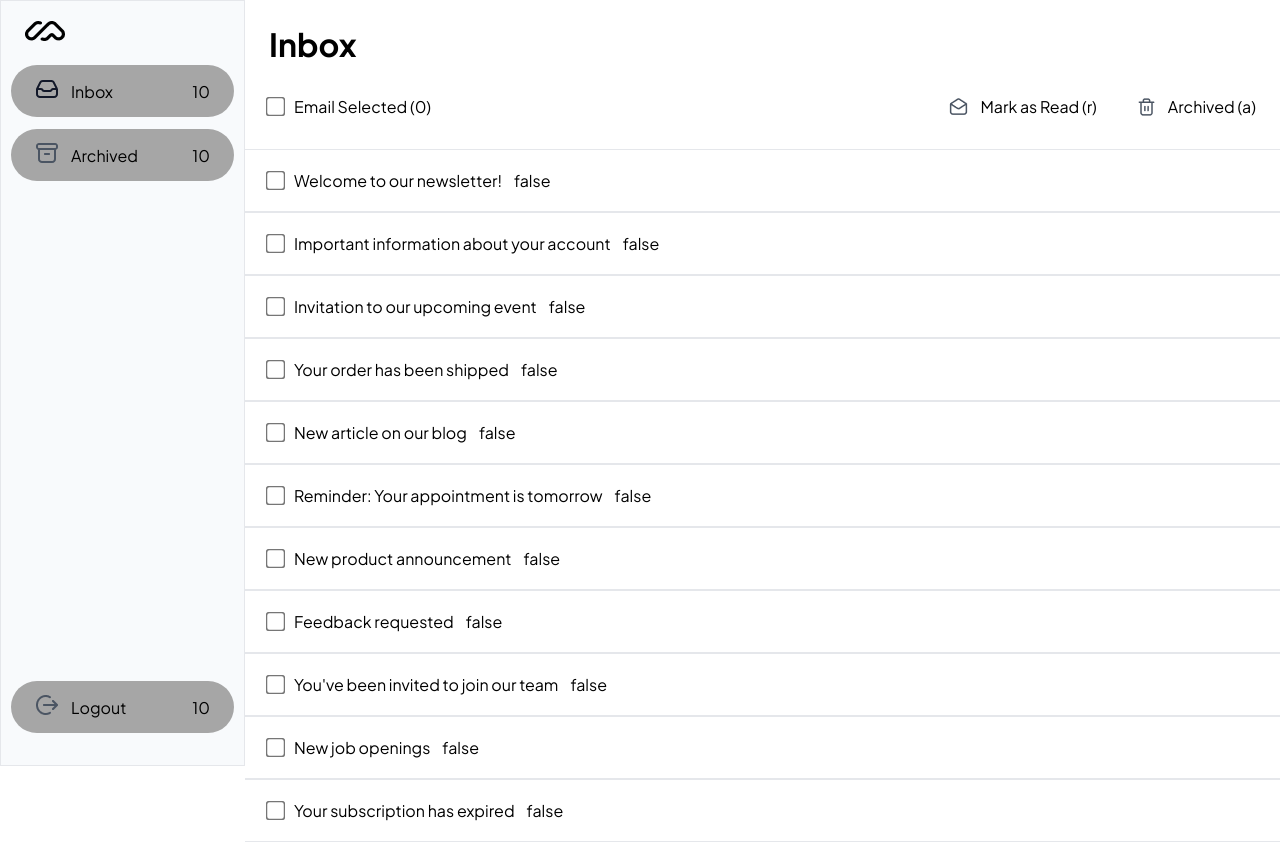
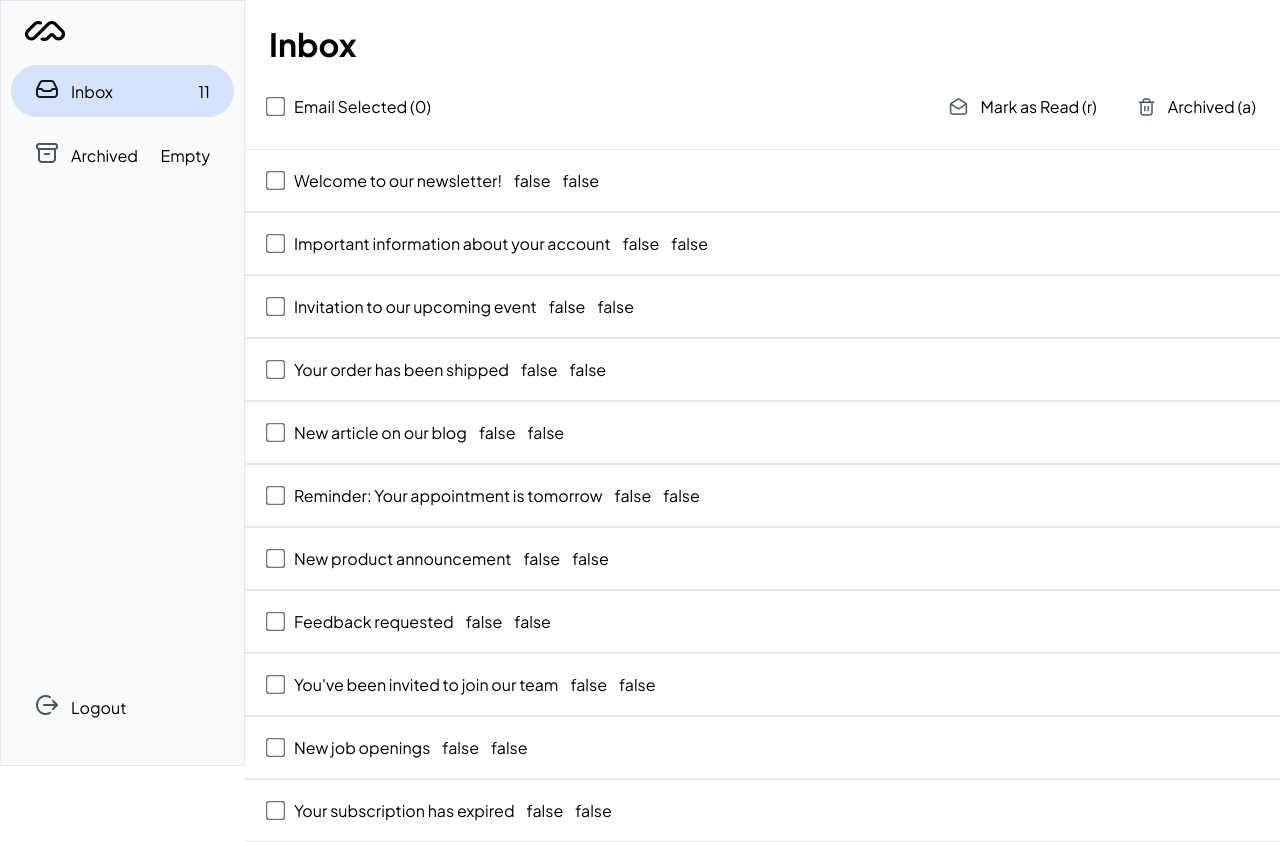
Before and after one commit to MarwanBz/email-inbox-clone, a Nuxt app: page / in a window 1280 px wide. Built offline with nearby package versions, Linux system fonts and the light colour scheme.

Commit message:
feat: finish archive email

```diff
--- a/assets/styles/global.css
+++ b/assets/styles/global.css
@@ -13,7 +13,7 @@
 @font-face {
   font-family: "PlusJakartaSans";
   src: local("PlusJakartaSans"),
-    url('/public/fonts/PlusJakartaSans-VariableFont_wght.ttf') format("truetype");
+    url('/assets/fonts/PlusJakartaSans-VariableFont_wght.ttf') format("truetype");
 }
 
 html {
@@ -21,6 +21,7 @@ html {
   font-weight: light;
 }
 
-input[type="checkbox"] {
-  border-color: red;
+
+.active-page {
+  background-color: #d6e2fb;
 }
--- a/components/Email.vue
+++ b/components/Email.vue
@@ -3,6 +3,9 @@ import { ref } from "vue";
 import { useEmailStore } from "~/store/store";
 const emailStore = useEmailStore();
 const checkboxRef = ref(null);
+const props =  defineProps({
+  email: Object,
+})
 
 function toggleEmailSelection(email) {
   // Toggle email.selected.
@@ -17,7 +20,6 @@ function toggleEmailSelection(email) {
   }
 }
 
-console.log(emailStore.emails);
 </script>
 
 <template>
@@ -27,7 +29,6 @@ console.log(emailStore.emails);
       v-else
       :class="{ 'is-read': email.isRead }"
       class="email"
-      v-for="email in emailStore.emails"
       :key="email.id"
       @click="toggleEmailSelection(email)"
     >
@@ -39,8 +40,9 @@ console.log(emailStore.emails);
         @click.stop
         @change="toggleEmailSelection(email)"
       />
-      <p>{{ email.title }}</p>
+      <p >{{ email.title }}</p>
       <p>{{ email.isSelected }}</p>
+      <p>{{ email.isArchived }}</p>
     </li>
   </div>
 </template>
--- a/components/EmailList.vue
+++ b/components/EmailList.vue
@@ -3,27 +3,43 @@ import { storeToRefs } from "pinia";
 import { useEmailStore } from "~/store/store";
 const emailStore = useEmailStore();
 
-// const emailStore = toRaw(useEmailStore())
-// const {emails} = useEmailStore()
-// const {emails} = storeToRefs(useEmailStore())
-// console.log(emailStore.emails);
-// const obj = emailStore.emails
+emailStore.getEmails();
 
-// const log = console.log("parent clicked")
-
-// const receiver = ()=>{
-//   console.log()
-// }
-function receiver(param) {
-  console.log("mmm", param);
-}
-emailStore.getEmails();
+const props = defineProps(['emails']);
+// const props = defineProps({
+//   isArchived: Boolean,
+// });
+// const towArray = computed(()=> {
+//   combinedEmails()
+// })
+console.log();
 </script>
 
 <template>
   <div>
-    <Email @click="emailStore.showEmailModal = !emailStore.showEmailModal" />
+    <Email
+      :key="email.id"
+      v-for="email in emails"
+      :email="email"
+      :isRead="email.isRead"
+      @click="emailStore.showEmailModal = !emailStore.showEmailModal"
+    />
     <div v-if="emailStore.showEmailModal"><EmailModal /></div>
+
+    <!-- Display archived emails -->
+
+    <div v-if="emailStore.archived">
+      <Email
+        v-for="archivedEmail in emailStore.archivedEmails"
+        :email="archivedEmail"
+        :isRead="archivedEmail.isRead"
+
+        @click="emailStore.showEmailModal = !emailStore.showEmailModal"
+      />
+      <div v-if="emailStore.showEmailModal"><EmailModal /></div>
+
+    </div>
+
   </div>
 </template>
 
--- a/components/Inbox.vue
+++ b/components/EmailManage.vue
@@ -3,27 +3,14 @@ import { storeToRefs } from "pinia";
 import "../assets/styles/global.css"
 import { useEmailStore } from "~/store/store";
 const emailStore = useEmailStore();
-// const emailRefs = storeToRefs(useEmailStore());
+const route =useRoute()
 const plural = "s";
-// const { selectedEmails } = useEmailStore();
-// const markRead = () => {
-//   console.log("read");
-//   emailStore.selectedEmails.forEach((email) => {
-//     email.isRead = true;
 
-//   });
-// };
-// const toTrue = toRaw(selectedEmails.emails)
-//   console.log(toTrue.forEach((email)=>{
-//     email[0]
-//   }));
-
-const dd= console.log("kk");
 </script>
 
 <template>
   <div class="container">
-    <h1 class="title">Inbox</h1>
+    <h1 class="title">{{route.path === '/' ? 'Inbox' : 'Archived'}}</h1>
     <div class="modal-actions">
       <div class="email-selected">
         <input
@@ -50,11 +37,10 @@ const dd= console.log("kk");
         <img src="../assets/icons/mail-04.png" alt="" />
         <p  @click="emailStore.markRead()" class="action-txt">Mark as Read (r)</p>
         <img src="../assets/icons/trash-01.png" alt="" />
-        <p class="action-txt">Archived (a)</p>
+        <p @click="emailStore.archiveEmail()" class="action-txt">Archived (a)</p>
       </div>
     </div>
   </div>
-  <EmailList />
 </template>
 
 <style>
--- a/components/SideBar.vue
+++ b/components/SideBar.vue
@@ -1,8 +1,10 @@
 <script setup>
+import { useEmailStore } from "@/store/store";
 import { reactive, computed } from "vue";
+const emailStore = useEmailStore();
 const route = useRoute();
+// const index = route.path;
 const props = defineProps(["inbox"]);
-
 </script>
 
 <template>
@@ -13,27 +15,31 @@ const props = defineProps(["inbox"]);
     <aside>
       <ul>
         <div>
-          <li :class="{ isActive }">
+          <NuxtLink to="/">
+            <li :class="route.path === '/' ? 'active-page' : '' ">
               <div>
                 <i><img src="../assets/icons/inbox-01.png" alt="" /></i
-              ><NuxtLink to="/">{{ inbox }}</NuxtLink>
+                >{{ inbox }}
               </div>
-            <span>10</span>
+              <span>{{ emailStore.emails.length }}</span>
             </li>
-          <li>
+          </NuxtLink>
+          <NuxtLink to="/archived">
+            <li :class="route.path === '/' ? '' : 'active-page' " >
               <div>
-              <i><img src="../assets/icons/archive.png" alt="" /></i
-              ><NuxtLink to="/about">Archived</NuxtLink>
+                <i><img src="../assets/icons/archive.png" alt="" /></i>
+                Archived
               </div>
-            <span>10</span>
+              <span>{{ emailStore.archivedEmails == 0? "Empty" : emailStore.archivedEmails.length }}</span>
             </li>
+          </NuxtLink>
         </div>
         <li>
           <div>
             <i><img src="../assets/icons/log-out-04.png" alt="" /></i
             ><NuxtLink to="/">Logout</NuxtLink>
           </div>
-          <span>10</span>
+          <!-- <span>10</span> -->
         </li>
       </ul>
     </aside>
@@ -41,6 +47,9 @@ const props = defineProps(["inbox"]);
 </template>
 
 <style scoped>
+a {
+  color: #000;
+}
 .sidebar {
   background-color: #f8fafc;
   padding: 20px 0;
@@ -77,7 +86,7 @@ li {
   display: flex;
   width: 100%;
   padding: 12px 24px;
-  background-color: rgb(166, 166, 166);
+  /* background-color: rgb(166, 166, 166); */
   border-radius: 54px;
   justify-content: space-between;
   align-items: center;
--- a/data/data.json
+++ b/data/data.json
@@ -3,6 +3,7 @@
       "id": 1,
       "title": "Welcome to our newsletter!",
       "content": "Thank you for subscribing to our newsletter! We'll be sending you regular updates on news and events related to our company and industry. Stay tuned!",
+      "isArchived": false,
       "isRead": false,
       "isSelected": false
     },
@@ -11,6 +12,7 @@
       "title": "Important information about your account",
       "content": "We've noticed some unusual activity on your account. Please log in to your account and review your recent transactions to ensure that they are legitimate. If you suspect that your account has been compromised, please contact our customer support team immediately.",
       "isRead": false,
+      "isArchived": false,
       "isSelected": false
     },
     {
@@ -18,6 +20,7 @@
       "title": "Invitation to our upcoming event",
       "content": "You're invited to attend our upcoming product launch event on September 15th. This event will showcase our latest products and services, and provide you with an opportunity to network with other industry professionals. Please RSVP by September 1st to confirm your attendance.",
       "isRead": false,
+      "isArchived": false,
       "isSelected": false
     },
     {
@@ -25,6 +28,7 @@
       "title": "Your order has been shipped",
       "content": "We're happy to inform you that your order has been shipped and is on its way. You can track your order using the tracking number provided in your confirmation email. If you have any questions or concerns, please don't hesitate to contact our customer support team.",
       "isRead": false,
+      "isArchived": false,
       "isSelected": false
     },
     {
@@ -32,6 +36,7 @@
       "title": "New article on our blog",
       "content": "We've just published a new article on our blog discussing the latest trends and developments in our industry. Check it out and let us know what you think!",
       "isRead": false,
+      "isArchived": false,
       "isSelected": false
     },
     {
@@ -39,6 +44,7 @@
       "title": "Reminder: Your appointment is tomorrow",
       "content": "This is a friendly reminder that you have an appointment scheduled for tomorrow at our downtown office. Please arrive on time and bring any necessary documents or materials. If you need to reschedule or cancel your appointment, please contact us as soon as possible.",
       "isRead": false,
+      "isArchived": false,
       "isSelected": false
     },
     {
@@ -46,6 +52,7 @@
       "title": "New product announcement",
       "content": "We're excited to announce the launch of our latest product, which is designed to help businesses streamline their operations and increase productivity. Contact us today to learn more!",
       "isRead": false,
+      "isArchived": false,
       "isSelected": false
     },
     {
@@ -53,6 +60,7 @@
       "title": "Feedback requested",
       "content": "We value your opinion and would appreciate your feedback on your recent experience with our company. Please take a few minutes to complete our survey, which will help us improve our products and services in the future.",
       "isRead": false,
+      "isArchived": false,
       "isSelected": false
     },
     {
@@ -60,6 +68,7 @@
       "title": "You've been invited to join our team",
       "content": "We're impressed by your skills and experience, and we'd like to invite you to join our team. We believe that you would be a valuable asset to our company and look forward to discussing this opportunity with you in more detail.",
       "isRead": false,
+      "isArchived": false,
       "isSelected": false
     },
     {
@@ -67,6 +76,7 @@
       "title": "New job openings",
       "content": "We're currently hiring for several positions in our company, including sales, marketing, and customer support. If you're interested in joining our team, please visit our careers page to learn more and apply.",
       "isRead": false,
+      "isArchived": false,
       "isSelected": false
     },
     {
@@ -74,6 +84,7 @@
       "title": "Your subscription has expired",
       "content": "We're sorry to inform you that your subscription has expired. If you'd like to continue receiving our updates and newsletters, please visit our website and renew your subscription.",
       "isRead": false,
+      "isArchived": false,
       "isSelected": false
     }
   ]
--- a/layouts/default.vue
+++ b/layouts/default.vue
@@ -1,9 +1,11 @@
 <template>
   <div class="layout">
     <div class="sidebar-container">
-      <SideBar inbox="Inbox"/>
+      <SideBar inbox="Inbox" />
     </div>
+
     <div class="content">
+      <EmailManage />
       <slot />
     </div>
   </div>
--- a/pages/about.vue
+++ /dev/null
@@ -1,18 +0,0 @@
-<script setup>
-const route = useRoute()
-
-</script>
-
-<template>
-  <div>
-    <EmailModal />
-    <h1>archived</h1>
-    <p>
-      Lorem ipsum dolor sit amet, consectetur adipisicing elit. Laboriosam
-      numquam repellat odio quam, suscipit veritatis modi voluptate
-      necessitatibus voluptatum aliquam deleniti non nulla ratione quia
-      laudantium molestias, rerum dolore praesentium?
-    </p>
-    <p>Current route: {{ route.path }}</p>
-  </div>
-</template>
--- /dev/null
+++ b/pages/archived.vue
@@ -0,0 +1,34 @@
+<script setup>
+import { useEmailStore } from "@/store/store";
+
+const route = useRoute();
+const emailStore = useEmailStore();
+
+// const emails = toRefs(emailStore.archivedEmails);
+const archivedEmails = computed(() => {
+  return emailStore.emails.filter((email) => email.isArchived);
+});
+
+// console.log(isArchived);
+</script>
+
+<template>
+  <div>
+    <h3 v-if="emailStore.archivedEmails.length === 0">
+      archived emails is empty
+    </h3>
+    <div else>
+      <EmailList />
+    </div>
+  </div>
+</template>
+
+<style>
+h3 {
+  text-align: center;
+  position: absolute;
+  top: 50%;
+  left: 60%;
+  transform: translate(-50%, 50%);
+}
+</style>
--- a/pages/index.vue
+++ b/pages/index.vue
@@ -1,23 +1,19 @@
 <script setup>
 import '~/assets/styles/global.css'
-// import { useEmailStore} from '~/store/store';
+import { useEmailStore} from '~/store/store';
 // import {useCounterStore} from '~/store/store'
 // const counter = useEmailStore()
 
 // const name =useCounterStore()
 const route = useRoute()
+const emailStore = useEmailStore()
 // const store = useMainStore()
 // counter.say
 </script>
 
 <template>
   <div>
-
-    <!-- <button @click="counter.say">increment {{counter.count}}</button> -->
-    <Inbox />
-    <!-- <EmailList /> -->
-
-    <!-- <div>{{ counter.name }}</div> -->
+    <EmailList :emails="emailStore.emails"/>
   </div>
 </template>
 <style>
--- a/store/store.js
+++ b/store/store.js
@@ -1,5 +1,3 @@
-// import { defineStore } from "pinia";
-
 import { defineStore } from "pinia";
 
 // turn the json array of objects into a valid js array
@@ -8,10 +6,12 @@ export const useEmailStore = defineStore("emails", {
   state: () => {
     return {
       isSelectAllChecked: false,
+      archivedEmails: ref([]),
       selectedEmails: ref([]),
       emails: ref([]),
       isLoading: false,
-      showEmailModal : false
+      showEmailModal: false,
+      isArchived: false,
     };
   },
 
@@ -62,7 +62,28 @@ export const useEmailStore = defineStore("emails", {
     },
     emailDetails() {
       this.selectedEmails.forEach((email) => {
-        console.log(email.title)
+        console.log(email.title);
+      });
+    },
+    archiveEmail() {
+      this.selectedEmails.forEach((email) => {
+        if (email.isArchived === false) {
+          email.isArchived = true;
+          email.isSelected = false;
+          // Add email to 'archivedEmails' state
+          this.archivedEmails.push(email);
+
+          // Remove email from 'selectedEmails' state
+          const index = this.selectedEmails.indexOf(email);
+          if (index >= 0) {
+            this.selectedEmails.splice(index, 1);
+          }
+          // / Remove email from 'emails' state (assuming it's also stored there)
+          const emailIndex = this.emails.indexOf(email);
+          if (emailIndex >= 0) {
+            this.emails.splice(emailIndex, 1);
+          }
+        }
       });
     },
   },
@@ -71,54 +92,11 @@ export const useEmailStore = defineStore("emails", {
     emailsNumber() {
       return this.selectedEmails.length;
     },
+    // archivedEmailsNumber() {
+    //   return this.archivedEmailsNumber.length;
+    // },
+    archived() {
+      return this.archivedEmails.filter((email) => email.isArchived ===true );
+    },
   },
 });
-
-// import emails from "../data/data.json";
-
-// export const useEmailStore = defineStore("emails", () => {
-//   const isSelected = [];
-//   const selectedEmails = ref([]);
-//   const emails = [];
-//   let isLoading = ref(false);
-
-//   async function getEmails() {
-//     isLoading = true;
-//     // emails.value = (await import("@/data/data.json")).default;
-//     emails.push(...(await import("@/data/data.json")).default);
-//     isLoading = false;
-//     console.log(emails);
-//   }
-
-//   function toggleSelected(email) {
-//     const index = selectedEmails.value.indexOf(email);
-//     if (index >= 0) {
-//       selectedEmails.value.splice(index, 1);
-//     } else {
-//       selectedEmails.value.push(email);
-//     }
-//   }
-
-//   function selectAll() {
-//     selectedEmails.value = emails.slice();
-//     // toggle isSelected property of all selected emails to true
-//     selectedEmails.value.forEach((email) => {
-//       email.isSelected = true;
-//     });
-//   }
-
-//   const selectedEmailsRef = toRef(selectedEmails);
-
-//   return {
-//     isSelected,
-//     selectedEmails,
-//     emails,
-//     isLoading,
-//     getEmails,
-//     toggleSelected,
-//     selectAll,
-//     selectedEmailsRef,
-//     calc: computed(() => selectedEmails.length),
-//     m: computed(() => emails.length),
-//   };
-// });
```
Also changed, not shown: assets/fonts/PlusJakartaSans-VariableFont_wght.ttf (renamed from public/fonts/PlusJakartaSans-VariableFont_wght.ttf). Lines whose indentation alone changed are shown as unchanged.
